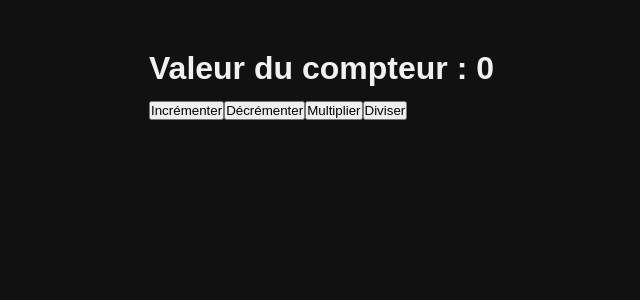
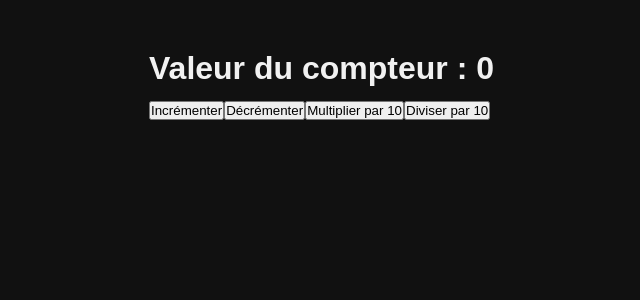
Before and after one commit to Benalta7892/React, a React (Vite) app in the folder 5.React-dans-le-detail/: page / in a window 1280 px wide. Shown: the top 300 px of the page, without its empty margins (91-731 px from the left). Built offline with nearby package versions, Linux system fonts and the light colour scheme.

Commit message:
Comprendre useReducer

```diff
--- a/5.React-dans-le-detail/src/lessons/13.useReducer/Container.jsx
+++ b/5.React-dans-le-detail/src/lessons/13.useReducer/Container.jsx
@@ -22,8 +22,8 @@ export default function Container() {
       <h1>Valeur du compteur : {count}</h1>
       <button onClick={() => countDispatch({ type: "increment", payload: 5 })}>Incrémenter</button>
       <button onClick={() => countDispatch({ type: "decrement" })}>Décrémenter</button>
-      <button onClick={() => countDispatch({ type: "multiply" })}>Multiplier</button>
-      <button onClick={() => countDispatch({ type: "divide" })}>Diviser</button>
+      <button onClick={() => countDispatch({ type: "multiply" })}>Multiplier par 10</button>
+      <button onClick={() => countDispatch({ type: "divide" })}>Diviser par 10</button>
     </div>
   );
 }
```
